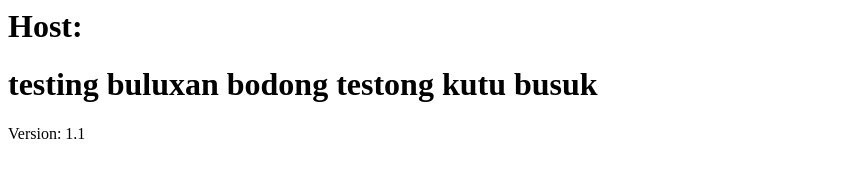
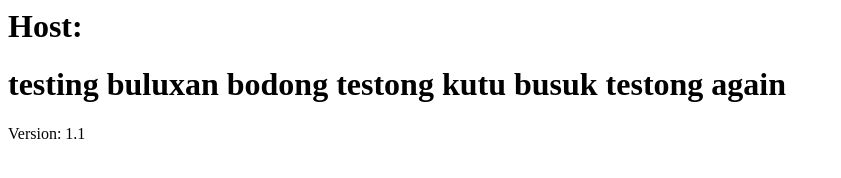
Before and after one commit to lookman-af/nginx, a plain HTML site: page index.html in a window 1280 px wide. Shown: the whole page, without its empty margins (0-841 px from the left). Drawn offline with Linux system fonts and the light colour scheme.

```diff
--- a/index.html
+++ b/index.html
@@ -1,7 +1,7 @@
 <html>
 <body>
         <h1>Host: <!--#echo var="HOSTNAME" --></h1>
-         <h1> testing  buluxan bodong testong kutu busuk</h1>
+         <h1> testing  buluxan bodong testong kutu busuk testong again</h1>
         Version: 1.1
 </body>
 </html>
```
Also changed, not shown: 1 other file.
